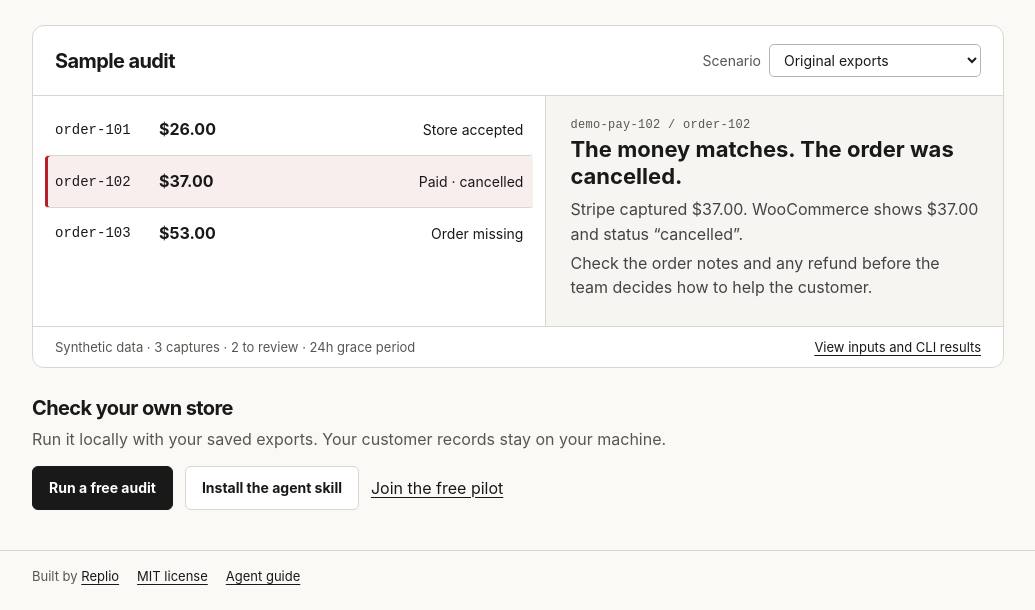
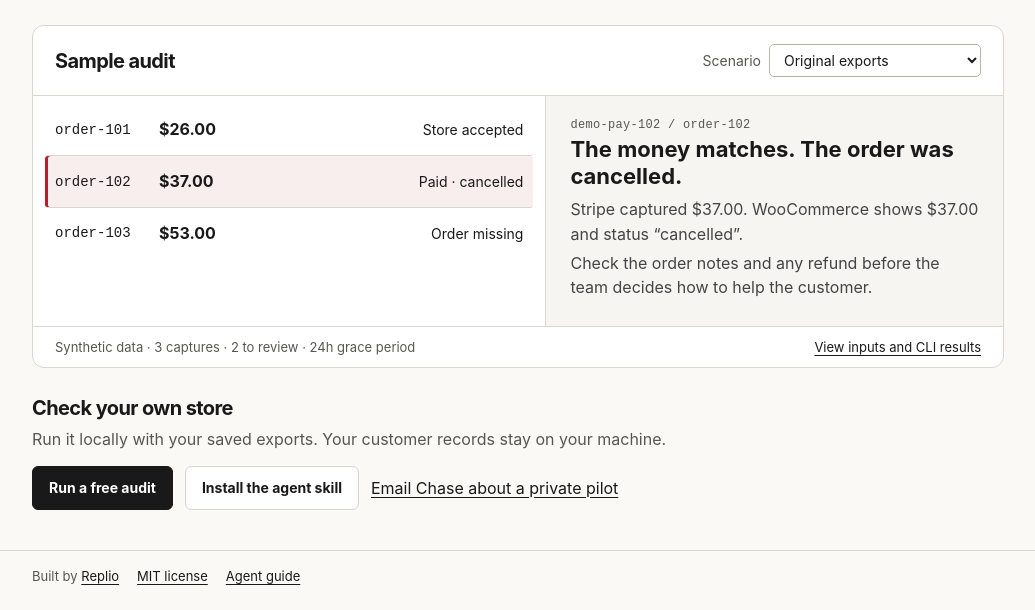
Before and after one commit to chaseakub/paid-order-check, a plain HTML site: page docs/index.html in a window 1280 px wide. Shown: the part 363-973 px from the top of the page, without its empty margins (122-1157 px from the left). Drawn offline with Linux system fonts and the light colour scheme.

Commit message:
Offer merchants a private way to request a free pilot

```diff
--- a/docs/index.html
+++ b/docs/index.html
@@ -30,6 +30,6 @@ nav{min-height:62px;display:flex;align-items:center;justify-content:space-betwee
 <div class="report"><div class="rows" id="rows" aria-label="Payments"></div><div class="evidence" id="evidence" aria-live="polite"><h3>Loading sample audit…</h3></div></div>
 <div class="panelfoot"><span id="summary" aria-live="polite">Synthetic data · 24-hour grace period</span><a href="./sample-audits.json">View inputs and CLI results</a></div></section>
 <noscript><p>Read the <a href="./sample-audits.json">sample payments, orders and checker results</a>.</p></noscript>
-<section class="next"><h2>Check your own store</h2><p>Run it locally with your saved exports. Your customer records stay on your machine.</p><div class="actions"><a class="button primary" href="https://github.com/chaseakub/paid-order-check#check-a-store">Run a free audit</a><a class="button" href="https://skills.sh/chaseakub/paid-order-check/paid-order-audit">Install the agent skill</a><a href="https://github.com/chaseakub/paid-order-check/issues/new?template=pilot.yml">Join the free pilot</a></div></section>
+<section class="next"><h2>Check your own store</h2><p>Run it locally with your saved exports. Your customer records stay on your machine.</p><div class="actions"><a class="button primary" href="https://github.com/chaseakub/paid-order-check#check-a-store">Run a free audit</a><a class="button" href="https://skills.sh/chaseakub/paid-order-check/paid-order-audit">Install the agent skill</a><a href="mailto:chase@repliohq.com?subject=Private%20Paid%20Order%20Check%20pilot&amp;body=Hi%20Chase%2C%20I%27d%20like%20to%20try%20a%20free%20audit%20on%20one%20store.%20What%20should%20I%20prepare%3F">Email Chase about a private pilot</a></div></section>
 </main><footer><div class="wrap"><span>Built by <a href="https://www.repliohq.com/">Replio</a></span><a href="https://github.com/chaseakub/paid-order-check/blob/main/LICENSE">MIT license</a><a href="./llms.txt">Agent guide</a></div></footer>
 <script src="./demo.js" defer></script></body></html>
```
Also changed, not shown: docs/llms.txt, 1 other file.
